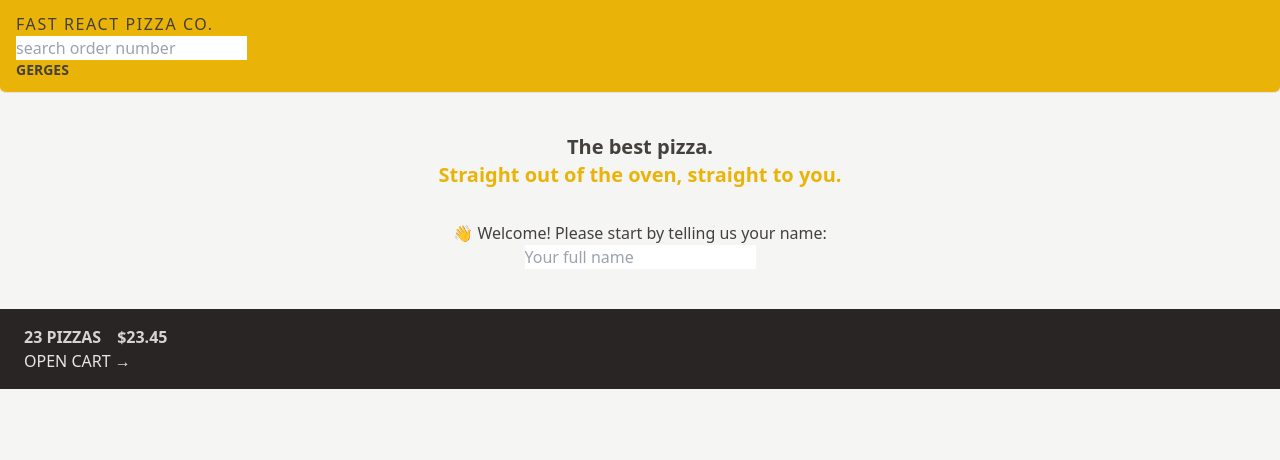
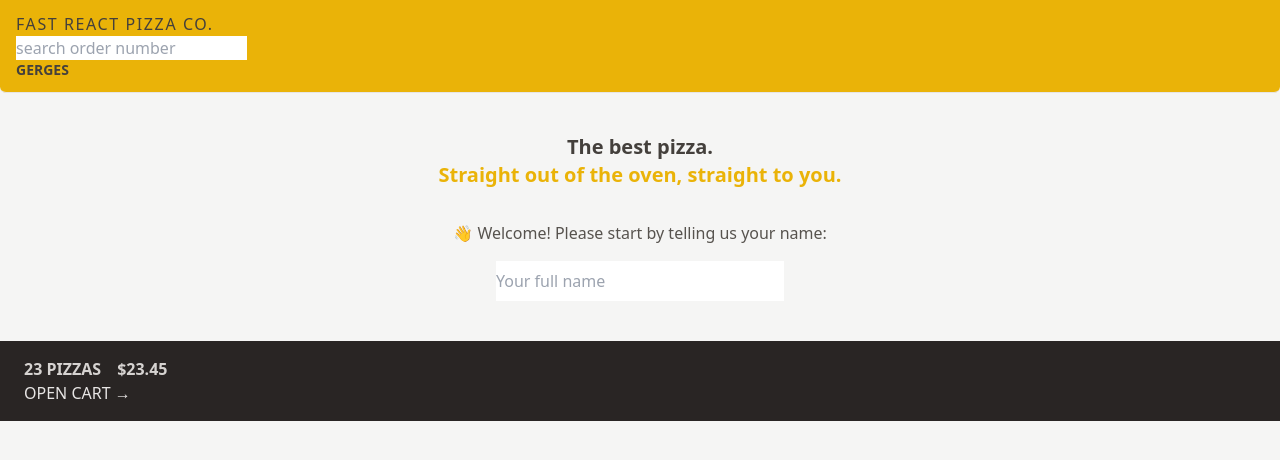
Before and after one commit to G3RGES/fast-react-pizza, a React (Vite) app: page / in a window 1280 px wide. Shown: the top 460 px of the page. Built offline with nearby package versions, Linux system fonts and the light colour scheme.

Commit message:
Update CreateUser.jsx

```diff
--- a/src/features/user/CreateUser.jsx
+++ b/src/features/user/CreateUser.jsx
@@ -1,7 +1,7 @@
-import { useState } from 'react';
+import { useState } from "react";
 
 function CreateUser() {
-  const [username, setUsername] = useState('');
+  const [username, setUsername] = useState("");
 
   function handleSubmit(e) {
     e.preventDefault();
@@ -9,16 +9,19 @@
 
   return (
     <form onSubmit={handleSubmit}>
-      <p>👋 Welcome! Please start by telling us your name:</p>
+      <p className="mb-4 text-sm text-stone-600 md:text-base">
+        👋 Welcome! Please start by telling us your name:
+      </p>
 
       <input
+        className="h-10 w-72"
         type="text"
         placeholder="Your full name"
         value={username}
         onChange={(e) => setUsername(e.target.value)}
       />
 
-      {username !== '' && (
+      {username !== "" && (
         <div>
           <button>Start ordering</button>
         </div>
```
